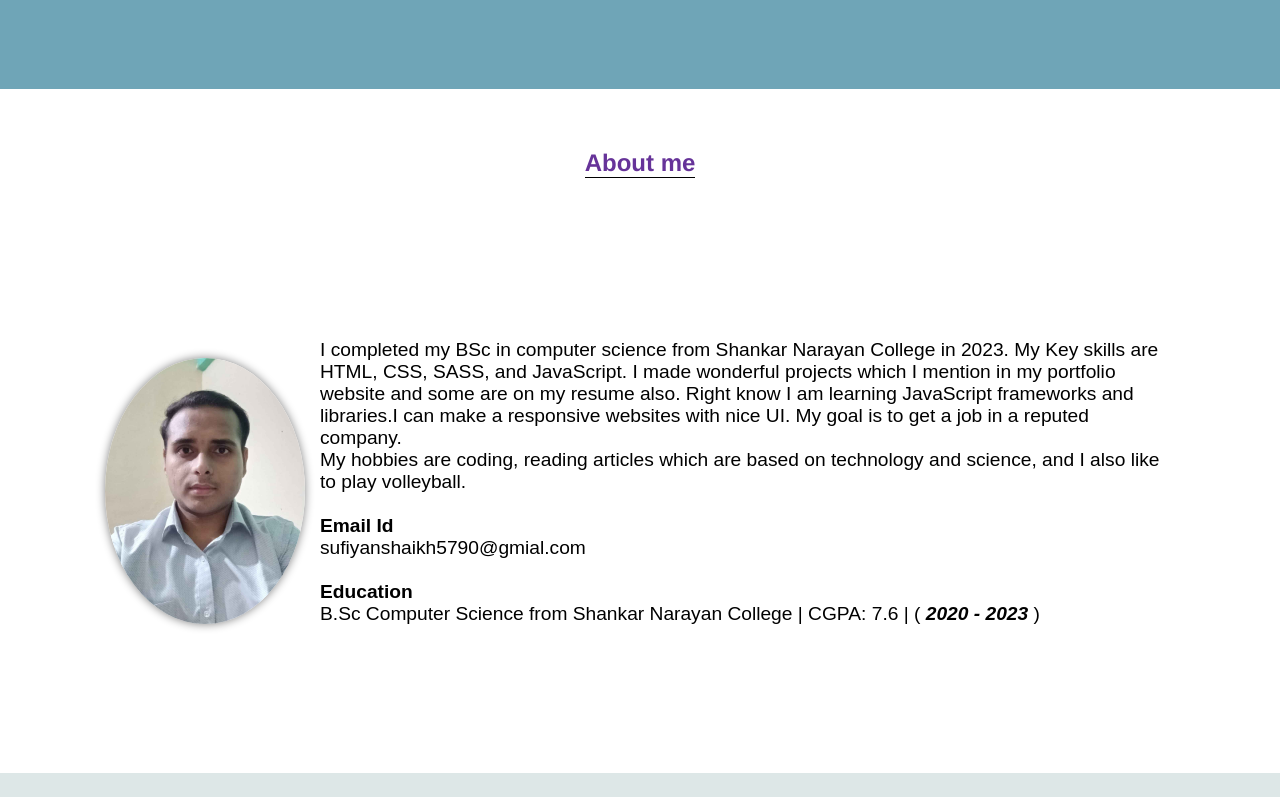
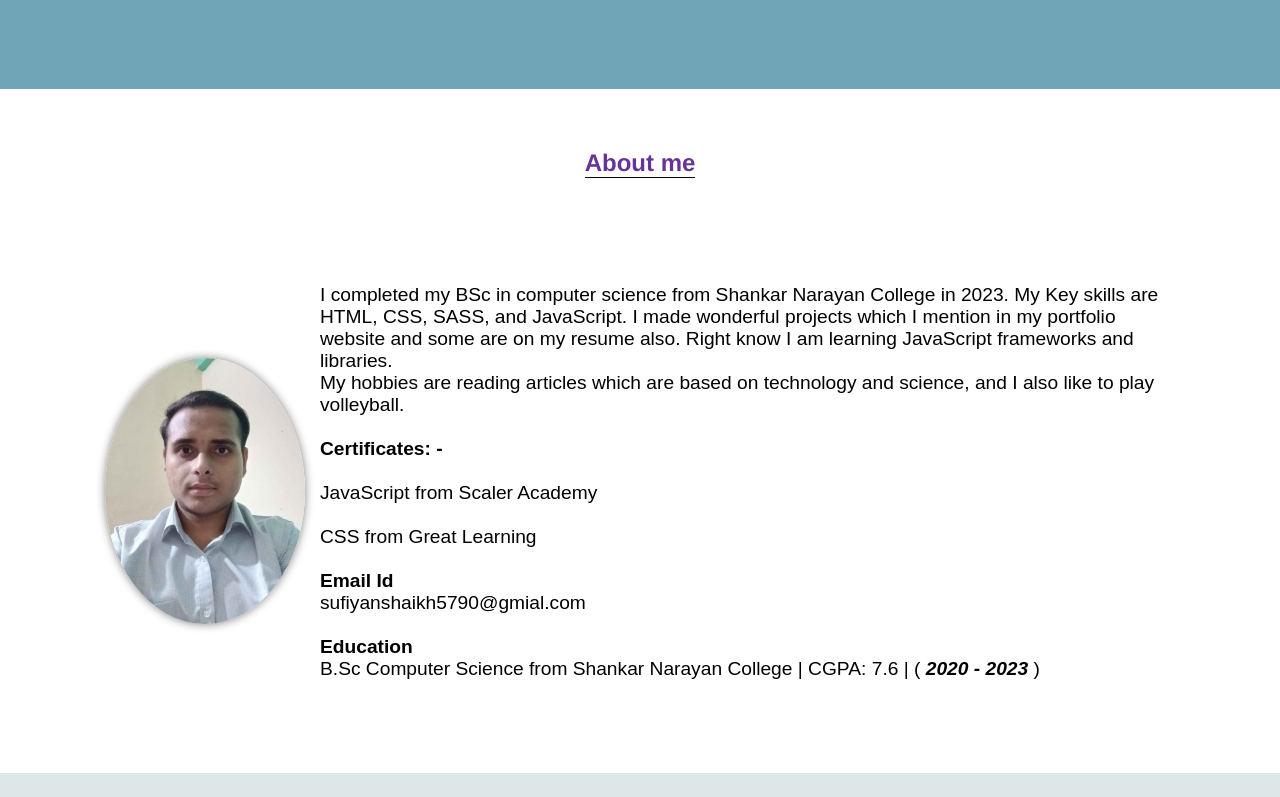
Before and after one commit to Sufiyan055/MyPortfolio-website, a plain HTML site: page index.html in a window 1280 px wide. Shown: the part 2000-2797 px from the top of the page. Drawn offline with nearby package versions, Linux system fonts and the light colour scheme.

Commit message:
certificate added and resume updated

```diff
--- a/index.html
+++ b/index.html
@@ -307,11 +307,17 @@
             in 2023. My Key skills are HTML, CSS, SASS, and JavaScript. I made
             wonderful projects which I mention in my portfolio website and some
             are on my resume also. Right know I am learning JavaScript
-            frameworks and libraries.I can make a responsive websites with nice
-            UI. My goal is to get a job in a reputed company.
+            frameworks and libraries.
             <br />
-            My hobbies are coding, reading articles which are based on
-            technology and science, and I also like to play volleyball.
+            My hobbies are reading articles which are based on technology and
+            science, and I also like to play volleyball.
+            <br />
+            <br />
+            <b>Certificates: -</b>
+            <br /><br />
+            JavaScript from Scaler Academy
+            <br /><br />
+            CSS from Great Learning
             <br />
             <br />
             <b>Email Id</b>
--- a/style.scss
+++ b/style.scss
@@ -171,7 +171,7 @@ $blueV: blueviolet;
   position: relative;
   img {
     border: 2px solid rebeccapurple;
-    border-radius: 30px;
+    border-radius: 15px 40px 15px 40px;
     width: 100%;
     box-shadow: 0px 15px 25px #0000005f;
   }
```
Also changed, not shown: style.css, 3 other files.
